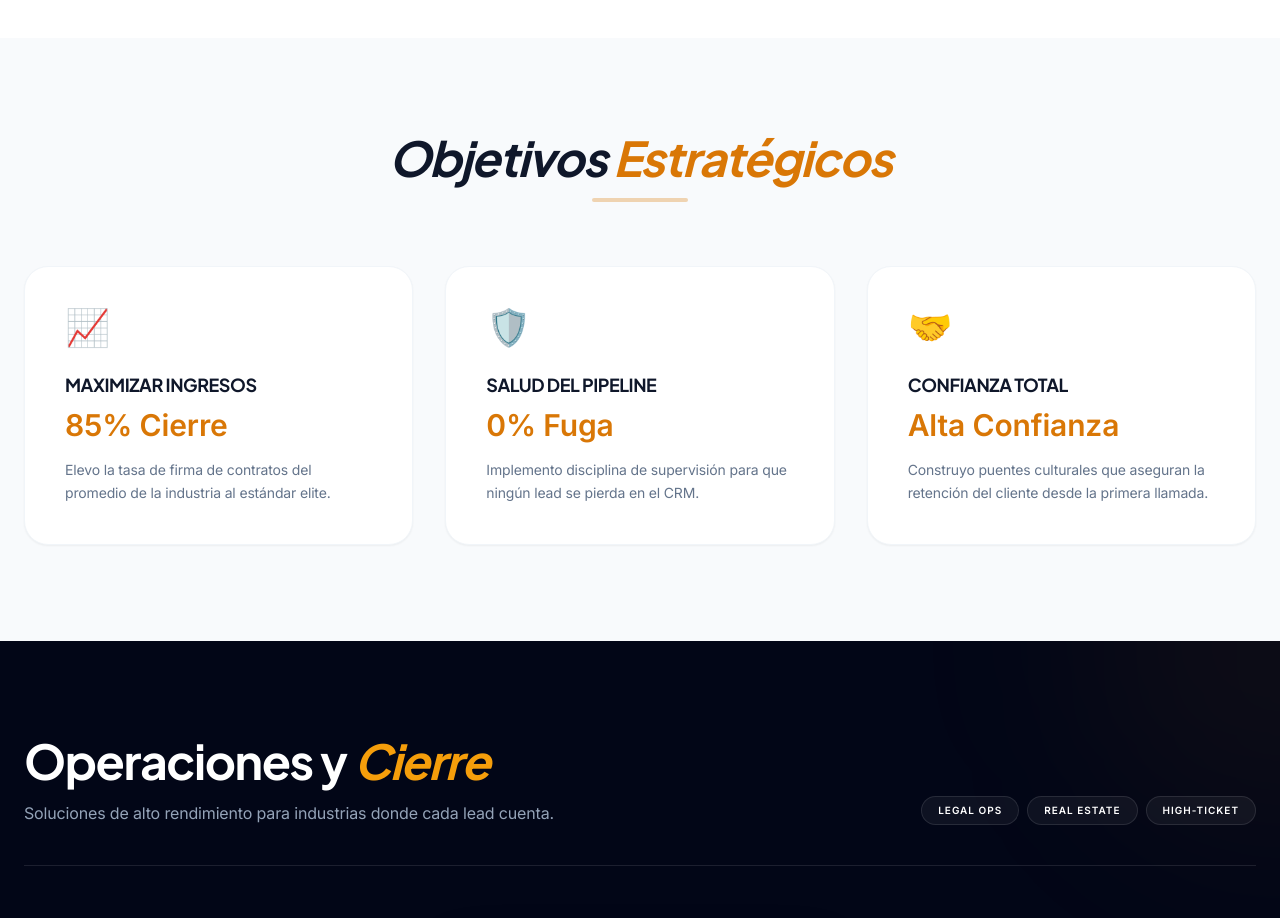
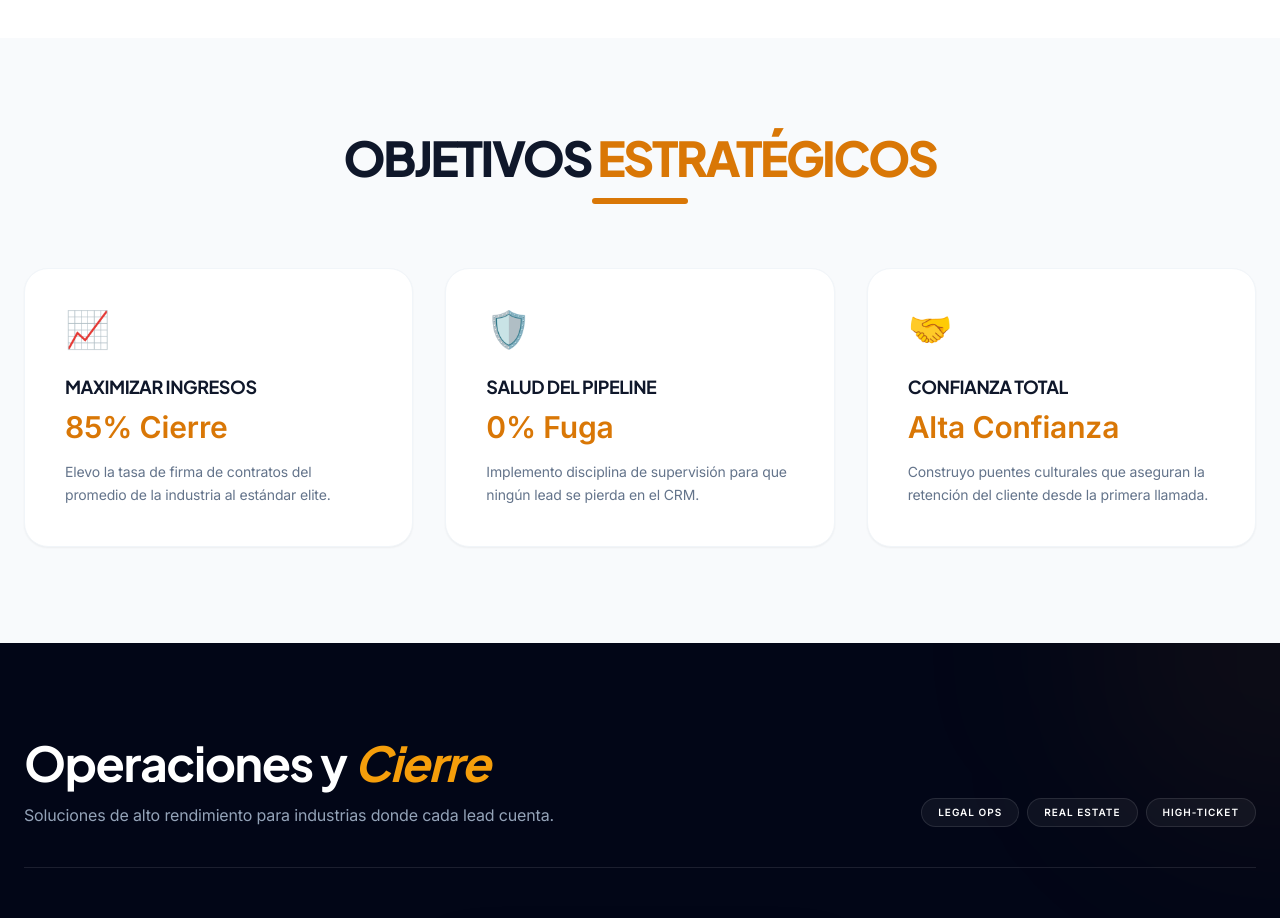
Before and after one commit to gomezgomezmargarita-tech/mg-premium, a React (Vite) app in the folder proyecto-margarita/: page / in a window 1280 px wide. Shown: the part 1240-2158 px from the top of the page. Built offline with nearby package versions, Linux system fonts and the light colour scheme.

Commit message:
Refactor Objectives component styling and layout
Updated the styling of the Objectives component, enhancing the title and subtitle presentation. Adjusted the description font weight for better readability.

```diff
--- a/proyecto-margarita/components/Objectives.tsx
+++ b/proyecto-margarita/components/Objectives.tsx
@@ -30,8 +30,8 @@ const Objectives: React.FC = () => {
     <section id="objectives" className="py-24 bg-slate-50">
       <div className="container mx-auto px-6">
         <div className="text-center mb-16">
-          <h2 className="text-4xl md:text-5xl font-bold text-slate-900 mb-4 italic">{t.objectives.title} <span className="text-[#d97706]">{t.objectives.subtitle}</span></h2>
-          <div className="w-24 h-1 bg-[#d97706] mx-auto rounded-full opacity-30"></div>
+          <h2 className="text-4xl md:text-5xl font-extrabold text-slate-900 mb-4 tracking-tighter uppercase">{t.objectives.title} <span className="text-[#d97706]">{t.objectives.subtitle}</span></h2>
+          <div className="w-24 h-1.5 bg-[#d97706] mx-auto rounded-full"></div>
         </div>
 
         <div className="grid md:grid-cols-3 gap-8">
@@ -40,7 +40,7 @@ const Objectives: React.FC = () => {
               <div className="text-4xl mb-6 group-hover:scale-110 transition-transform inline-block">{obj.icon}</div>
               <h4 className="text-lg font-bold text-slate-900 mb-2 uppercase tracking-tight">{obj.title}</h4>
               <div className="text-3xl font-black text-[#d97706] mb-4">{obj.metric}</div>
-              <p className="text-slate-500 text-sm leading-relaxed">{obj.desc}</p>
+              <p className="text-slate-500 text-sm leading-relaxed font-normal">{obj.desc}</p>
             </div>
           ))}
         </div>
```
